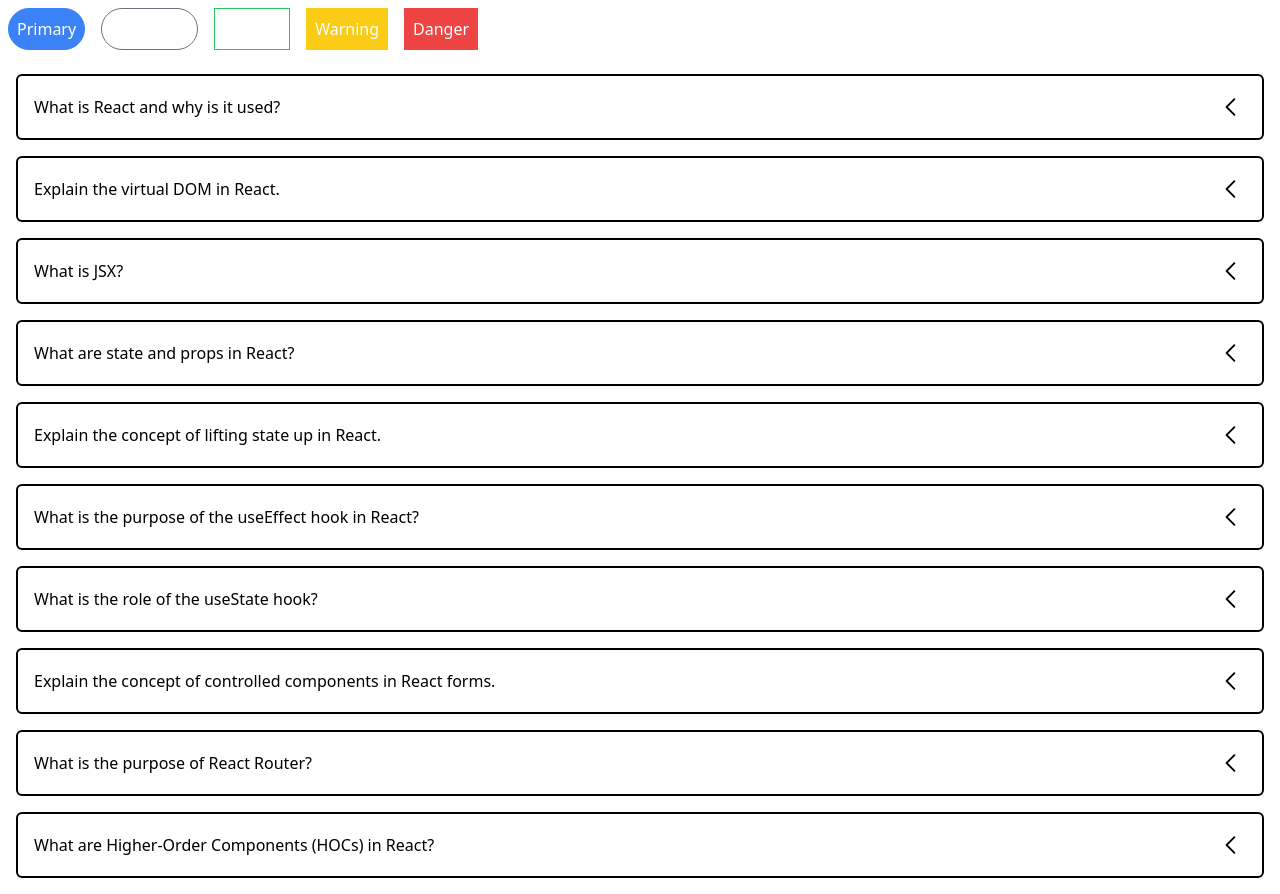
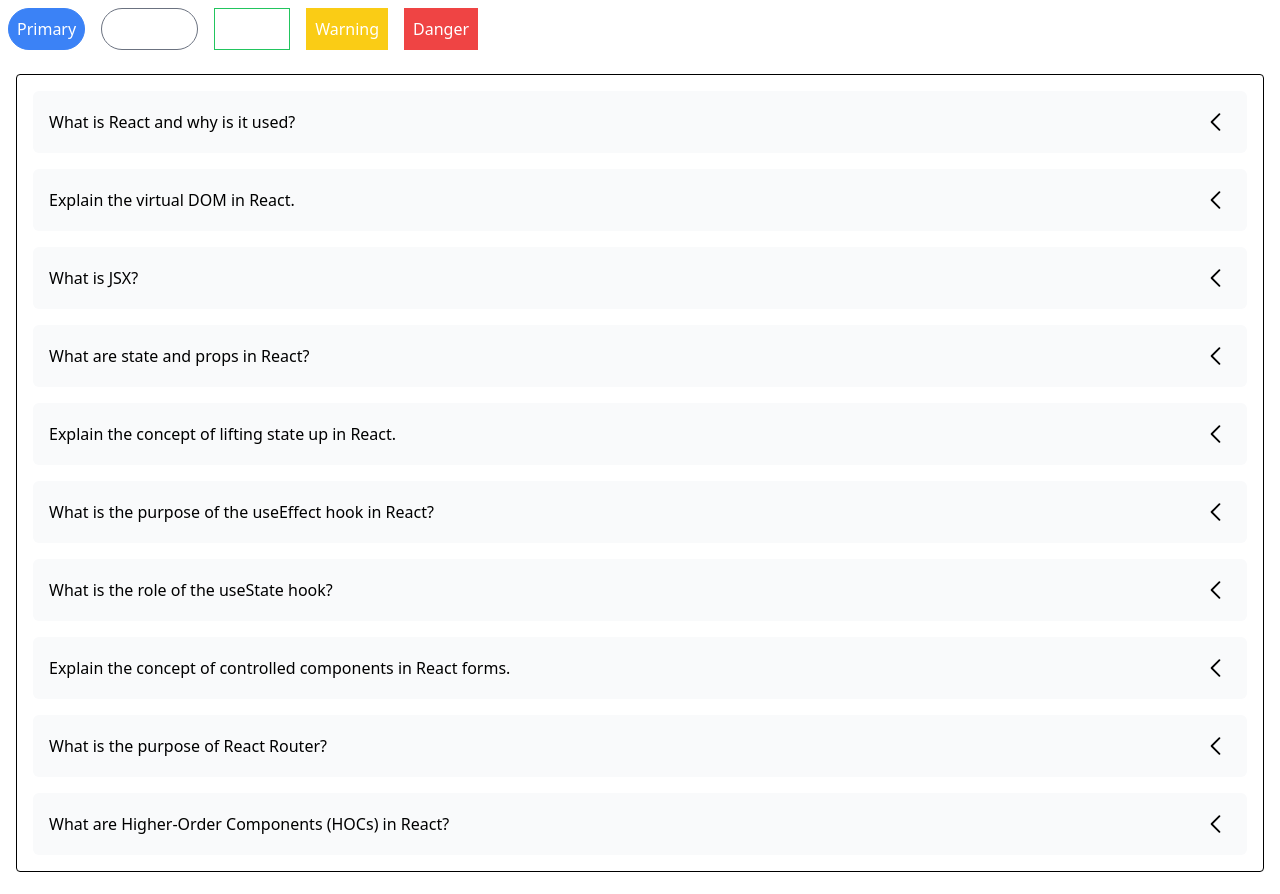
Before and after one commit to Umesh-Singadi/componets, a React (Vite) app: page / in a window 1280 px wide. Built offline with nearby package versions, Linux system fonts and the light colour scheme.

Commit message:
Add styles to Accordion

```diff
--- a/src/components/Accordion.jsx
+++ b/src/components/Accordion.jsx
@@ -6,10 +6,11 @@
   const renderedItems = data.map((item, index) => {
     return (
       <div
-        className="m-4 border-2 border-black  p-4 rounded-md"
+        key={item.id}
+        className="m-4 p-4 rounded-md bg-gray-50 hover:bg-gray-200 cursor-pointer"
         onClick={() => setExpandedIndex(index === expandedIndex ? "" : index)}
       >
-        <div className="flex items-center justify-between">
+        <div className="flex items-center justify-between font-medium ">
           <h1>{item.label}</h1>
           {expandedIndex === index ? (
             <GoChevronDown className="text-3xl" />
@@ -17,11 +18,11 @@
             <GoChevronLeft className="text-3xl" />
           )}
         </div>
-        {expandedIndex === index && <p>{item.content}</p>}
+        {expandedIndex === index && <p className="border-b">{item.content}</p>}
       </div>
     );
   });
-  return <div>{renderedItems}</div>;
+  return <div className="border border-black rounded m-4">{renderedItems}</div>;
 }
 
 export default Accordion;
```
